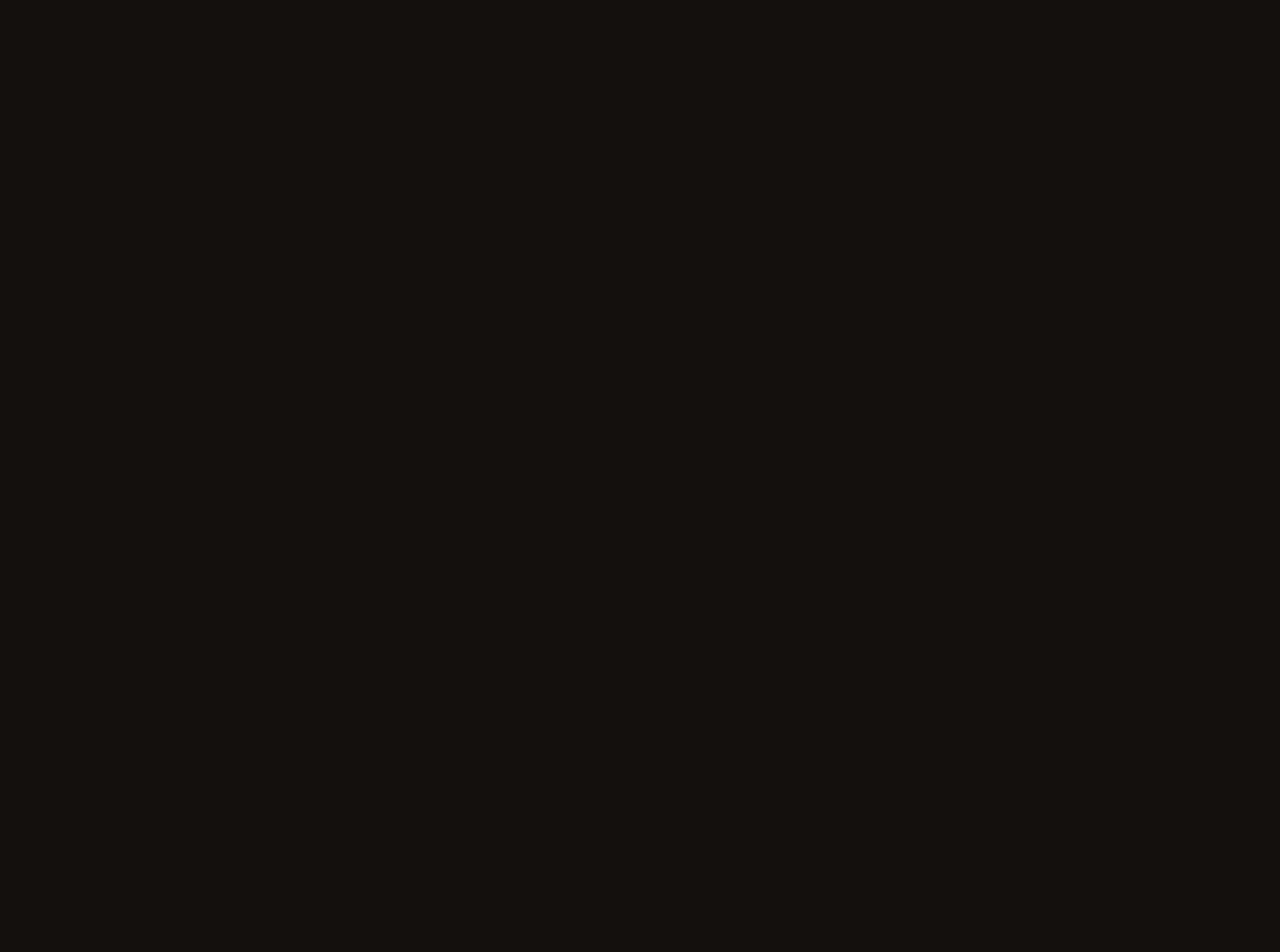
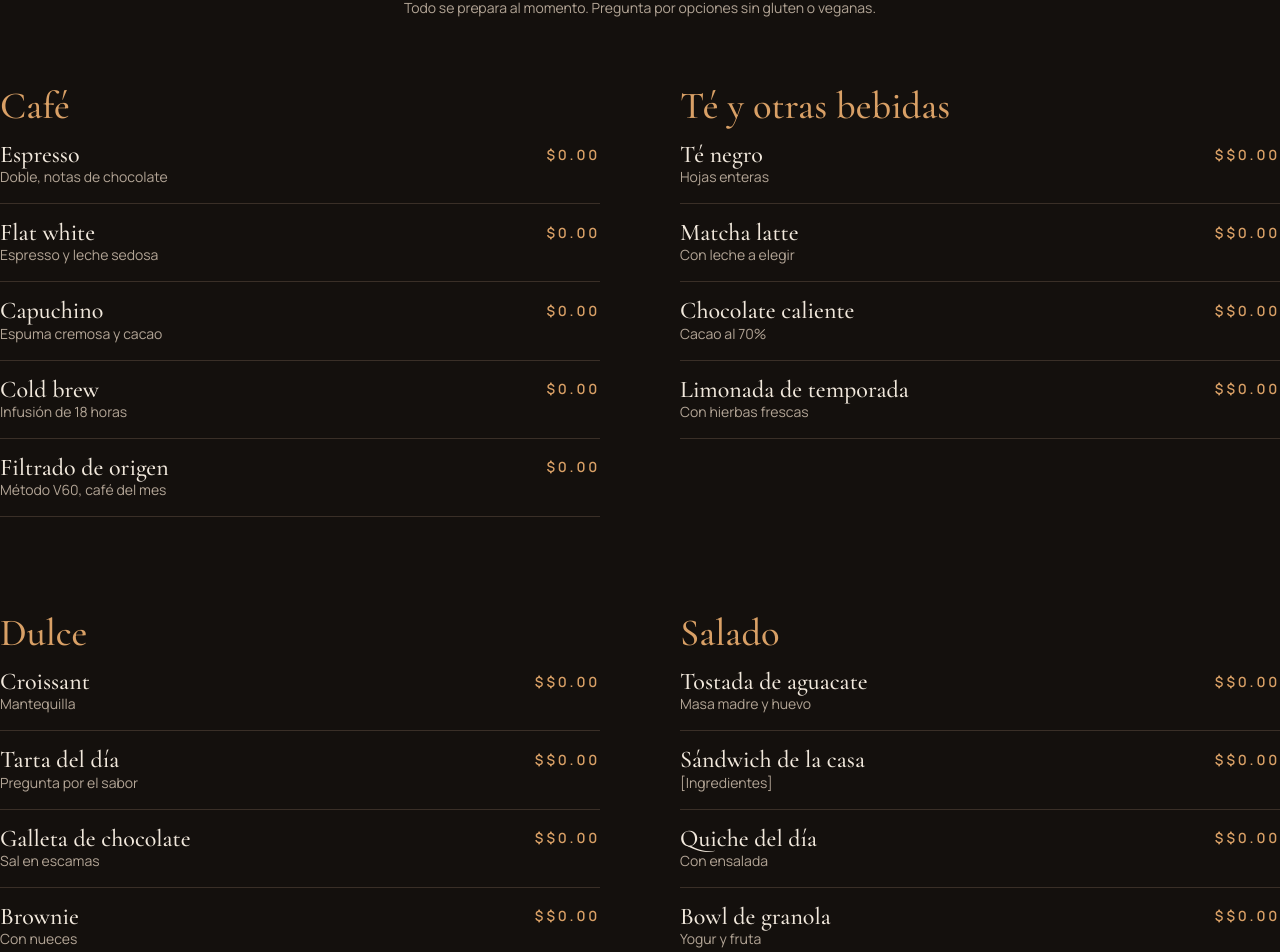
Before and after one commit to asanchezloaiza274-cell/coffee, a React (Vite) app: page /menu in a window 1280 px wide. Shown: the part 296-1248 px from the top of the page. Before the commit the page ends 800 px from the top, so only its background shows below. Built offline with nearby package versions, Linux system fonts and the light colour scheme.

Commit message:
Añadiendo menú

```diff
--- a/src/constants.tsx
+++ b/src/constants.tsx
@@ -1,6 +1,98 @@
+// Links para los headers
+
 export const links = [
   { to: "/", label: "Inicio" },
   { to: "/menu", label: "Menú" },
   { to: "/about-us", label: "Nosotros" },
   { to: "/reservations", label: "Reservas" },
 ];
+
+// Items para el menú
+
+export const items = [
+  {
+    title: "Café",
+    items: [
+      {
+        name: "Espresso",
+        description: "Doble, notas de chocolate",
+        price: "0.00",
+      },
+      {
+        name: "Flat white",
+        description: "Espresso y leche sedosa",
+        price: "0.00",
+      },
+      {
+        name: "Capuchino",
+        description: "Espuma cremosa y cacao",
+        price: "0.00",
+      },
+      {
+        name: "Cold brew",
+        description: "Infusión de 18 horas",
+        price: "0.00",
+      },
+      {
+        name: "Filtrado de origen",
+        description: "Método V60, café del mes",
+        price: "0.00",
+      },
+    ],
+  },
+  {
+    title: "Té y otras bebidas",
+    items: [
+      { name: "Té negro", description: "Hojas enteras", price: "$0.00" },
+      {
+        name: "Matcha latte",
+        description: "Con leche a elegir",
+        price: "$0.00",
+      },
+      {
+        name: "Chocolate caliente",
+        description: "Cacao al 70%",
+        price: "$0.00",
+      },
+      {
+        name: "Limonada de temporada",
+        description: "Con hierbas frescas",
+        price: "$0.00",
+      },
+    ],
+  },
+  {
+    title: "Dulce",
+    items: [
+      { name: "Croissant", description: "Mantequilla", price: "$0.00" },
+      {
+        name: "Tarta del día",
+        description: "Pregunta por el sabor",
+        price: "$0.00",
+      },
+      {
+        name: "Galleta de chocolate",
+        description: "Sal en escamas",
+        price: "$0.00",
+      },
+      { name: "Brownie", description: "Con nueces", price: "$0.00" },
+    ],
+  },
+  {
+    title: "Salado",
+    items: [
+      {
+        name: "Tostada de aguacate",
+        description: "Masa madre y huevo",
+        price: "$0.00",
+      },
+      {
+        name: "Sándwich de la casa",
+        description: "[Ingredientes]",
+        price: "$0.00",
+      },
+      { name: "Quiche del día", description: "Con ensalada", price: "$0.00" },
+      { name: "Bowl de granola", description: "Yogur y fruta", price: "$0.00" },
+    ],
+  },
+];
--- a/src/pages/Menu.tsx
+++ b/src/pages/Menu.tsx
@@ -1,5 +1,53 @@
+import { items } from "../constants";
+
 export default function Menu() {
-    return (
-        <h1>Este es el menú</h1>
-    )
+  return (
+    <section className="flex flex-col py-16 max-w-7xl mx-auto">
+      <div className="flex flex-col gap-1 text-center">
+        <span className="uppercase font-semibold tracking-[0.2em] text-accent text-sm">
+          La carta
+        </span>
+        <h1 className="mt-3 font-display text-[clamp(3rem,6vw,5rem)] font-medium leading-[1.05]">
+          Menú
+        </h1>
+        <p className="mt-4 text-muted text-sm">
+          Todo se prepara al momento. Pregunta por opciones sin gluten o
+          veganas.
+        </p>
+      </div>
+
+      <div className="grid grid-cols-2 gap-20 mt-17">
+        {items.map(({ title, items }) => (
+          <div key={title}>
+            <h2 className="mb-4 font-display text-[clamp(1.20rem,3vw,2.75rem)] font-medium leading-[1.05] text-accent">
+              {title}
+            </h2>
+            {items.map(({ name, description, price }) => (
+              <div
+                className="flex flex-col border-b border-line pb-4 mb-4"
+                key={name}
+              >
+                <div className="flex justify-between items-center">
+                  <h3 className="font-display text-2xl font-medium leading-[1.05]">
+                    {name}
+                  </h3>
+                  <span className="font-semibold uppercase tracking-[0.2em] text-accent text-sm">
+                    ${price}
+                  </span>
+                </div>
+                <p className="text-muted text-sm">{description}</p>
+              </div>
+            ))}
+          </div>
+        ))}
+      </div>
+
+      <div className="bg-surface text-center border border-line py-9 text-muted mt-17">
+        <p>
+          Los precios incluyen impuestos. Avísanos de cualquier alergia o
+          intolerancia.
+        </p>
+      </div>
+    </section>
+  );
 }
```
